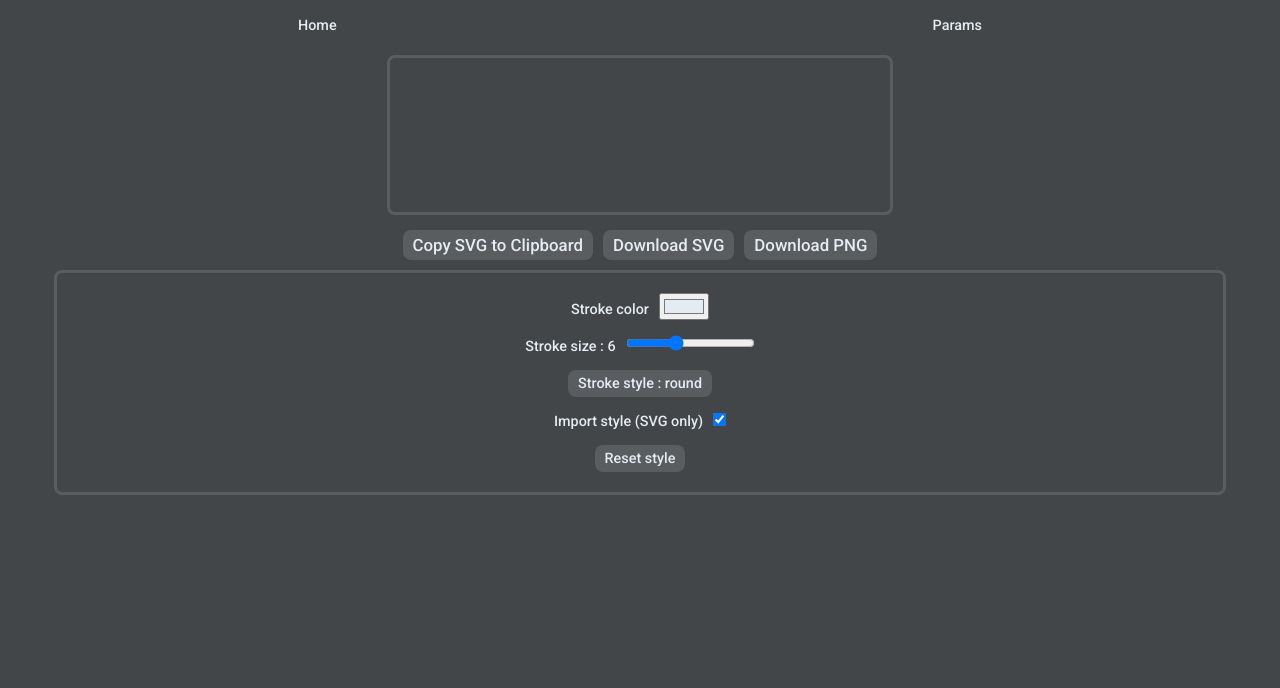
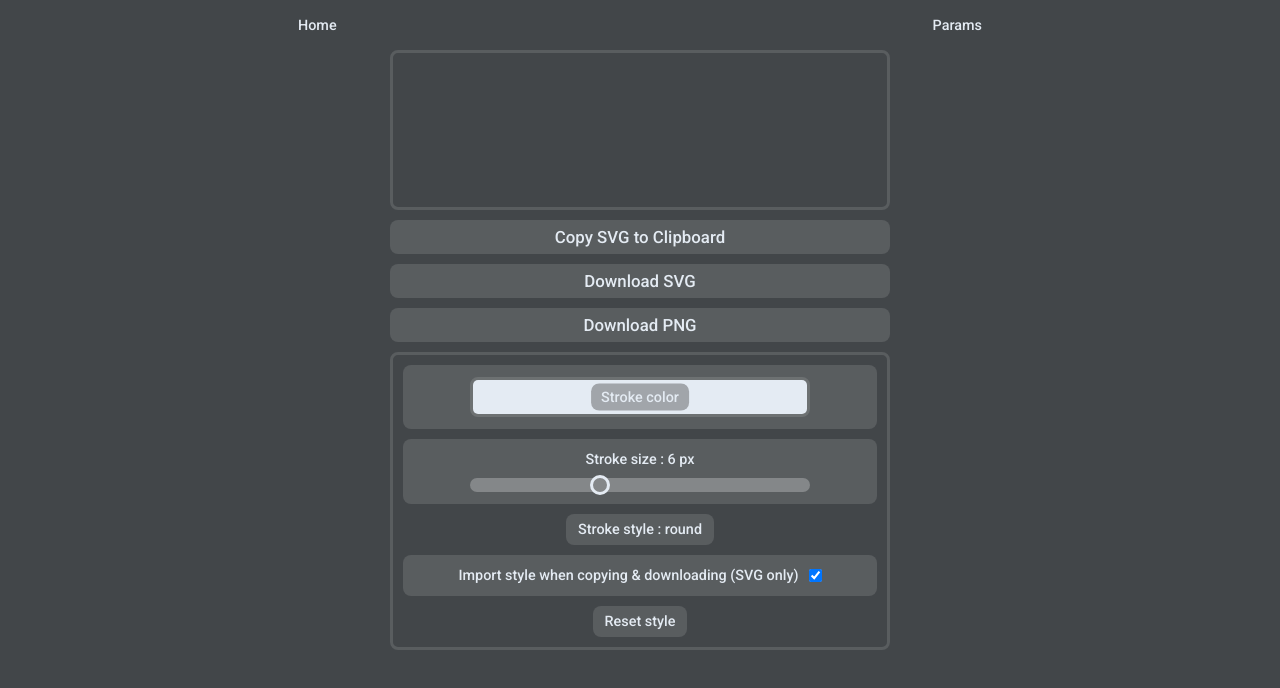
Before and after one commit to BHRKTRE/icoglyphs, a SvelteKit app: page /ico/1 in a window 1280 px wide. Shown: the top 688 px of the page. Built offline with nearby package versions, Linux system fonts and the light colour scheme.

Commit message:
style(ico, SvgStyler, global): update global variables, enhance visual rendering, UI/UX refinements

```diff
--- a/src/lib/components/SvgStyler.svelte
+++ b/src/lib/components/SvgStyler.svelte
@@ -27,13 +27,17 @@
 		actualiseLocalStorage('icoGlyphsUserStyle', globalVarFront.icoGlyphUserSettings.style);
 	}
 
-	// $inspect(globalVarFront.icoGlyphUserSettings.useStyleForSvgDownload);
+	let inputWidth = $derived(100 / globalVarFront.psi + '%');
+	// $inspect(inputWidth);
 </script>
 
 <div class="svg-styler-container">
-	<div class="mod-color-container">
-		<label for="stroke-color">Stroke color</label><input
-			id="stroke-color"
+	<div class="mod-color-container hover-border">
+		<div class="column-container" id="stroke-color-container">
+			<label for="stroke-color-input" id="stroke-color-label">Stroke color</label>
+			<input
+				style="width: {inputWidth};"
+				id="stroke-color-input"
 				class="color-input"
 				type="color"
 				bind:value={globalVarFront.icoGlyphUserSettings.style.stroke}
@@ -41,10 +45,13 @@
 					actualiseLocalStorage('icoGlyphsUserStyle', globalVarFront.icoGlyphUserSettings.style)}
 			/>
 		</div>
-	<div class="mod-color-container">
+	</div>
+	<div class="mod-color-container hover-border">
+		<div class="column-container">
 			<label for="stroke-size"
-			>Stroke size : {globalVarFront.icoGlyphUserSettings.style['stroke-width']}</label
+				>Stroke size : {globalVarFront.icoGlyphUserSettings.style['stroke-width']} px</label
 			><input
+				style="width: {inputWidth};"
 				id="stroke-size"
 				class="color-input"
 				bind:value={globalVarFront.icoGlyphUserSettings.style['stroke-width']}
@@ -52,17 +59,19 @@
 					actualiseLocalStorage('icoGlyphsUserStyle', globalVarFront.icoGlyphUserSettings.style)}
 				min="0"
 				max="16"
-			step="0.4"
+				step="0.1"
 				type="range"
 			/>
+		</div>
 	</div>
 	<button onclick={changeStrokeType} class="text-button">
 		Stroke style :
 		{globalVarFront.icoGlyphUserSettings.style['stroke-linejoin']}
 	</button>
 
-	<div class="mod-color-container">
-		<label for="toggle-import-style">Import style (SVG only)</label><input
+	<div class="mod-color-container hover-border">
+		<label for="toggle-import-style">Import style when copying & downloading (SVG only)</label
+		><input
 			id="toggle-import-style"
 			class="color-input"
 			type="checkbox"
@@ -84,14 +93,50 @@
 		flex-direction: column;
 		align-items: center;
 		justify-content: center;
-		padding: 20px;
-		border: var(--b2) 3px solid;
+		padding: var(--spacingMedium);
+		border: var(--b2) var(--borderWidthMedium) solid;
 		border-radius: var(--br);
 		width: 100%;
-		gap: 15px;
+		gap: var(--spacingMedium);
+		max-width: var(--maxWidthMedium);
 	}
 
-	.color-input {
-		margin-left: 10px;
+	.mod-color-container {
+		display: flex;
+		align-items: center;
+		justify-content: center;
+		background: var(--b2);
+		border-radius: var(--br);
+		width: 100%;
+		padding: var(--spacingMedium);
+		gap: var(--spacingMedium);
+	}
+
+	.column-container {
+		display: flex;
+		flex-direction: column;
+		align-items: center;
+		justify-content: center;
+		width: 100%;
+		gap: var(--spacingMedium);
+	}
+
+	#stroke-color-label {
+		position: absolute;
+		left: 50%;
+		top: 50%;
+		transform: translate(-50%, -50%);
+		pointer-events: none;
+		background: var(--b1o3);
+		padding: var(--spacingSmall) var(--spacingMedium);
+		border-radius: var(--br);
+	}
+
+	#stroke-color-container {
+		position: relative;
+	}
+
+	#stroke-color-input {
+		height: 40px;
 	}
 </style>
--- a/src/lib/components/button/CopySvgButton.svelte
+++ b/src/lib/components/button/CopySvgButton.svelte
@@ -25,12 +25,9 @@
 
 	function copySvgToClipBoard() {
 		navigator.clipboard.writeText(completSvg);
-		console.log(completSvg);
 	}
 
 	const ariaLabel = `Copy the SVG to clipboard.`;
-
-	$inspect(globalVarFront.icoGlyphUserSettings.useStyleForSvgDownload);
 </script>
 
 <button class="text-button" aria-label={ariaLabel} onclick={copySvgToClipBoard}>
@@ -38,4 +35,7 @@
 </button>
 
 <style>
+	button {
+		width: 100%;
+	}
 </style>
--- a/src/lib/components/button/DownLoadPngButton.svelte
+++ b/src/lib/components/button/DownLoadPngButton.svelte
@@ -63,3 +63,9 @@
 <button class="text-button" aria-label={ariaLabel} onclick={downloadPng}>
 	<h3>Download PNG</h3>
 </button>
+
+<style>
+	button {
+		width: 100%;
+	}
+</style>
--- a/src/lib/components/button/DownLoadSvgButton.svelte
+++ b/src/lib/components/button/DownLoadSvgButton.svelte
@@ -43,3 +43,9 @@
 <button class="text-button" aria-label={ariaLabel} onclick={downloadSvg}>
 	<h3>Download SVG</h3>
 </button>
+
+<style>
+	button {
+		width: 100%;
+	}
+</style>
--- a/src/lib/components/clickable/IcoGlyphLinked.svelte
+++ b/src/lib/components/clickable/IcoGlyphLinked.svelte
@@ -31,7 +31,6 @@
 
 <style>
 	.icoglyphContainer {
-		margin: 5px;
-		border-radius: 5%;
+		border-radius: var(--br);
 	}
 </style>
--- a/src/lib/design/applySvgUserStyles.svelte.js
+++ b/src/lib/design/applySvgUserStyles.svelte.js
@@ -27,6 +27,5 @@ export function applySvgUserStyles() {
 	const useStyleForSvgDownload = localStorage.getItem('useStyleForSvgDownload');
 	if (useStyleForSvgDownload) {
 		globalVarFront.icoGlyphUserSettings.useStyleForSvgDownload = JSON.parse(useStyleForSvgDownload);
-		console.log(useStyleForSvgDownload);
 	}
 }
--- a/src/routes/+page.svelte
+++ b/src/routes/+page.svelte
@@ -80,6 +80,7 @@
 		justify-content: center;
 		height: 100%;
 		width: 100%;
+		gap: var(--spacingMedium);
 	}
 
 	main {
--- a/src/routes/ico/[icoGlyphNameSlug]/+page.svelte
+++ b/src/routes/ico/[icoGlyphNameSlug]/+page.svelte
@@ -99,22 +99,25 @@
 		display: flex;
 		flex-wrap: wrap;
 		justify-content: center;
+		gap: var(--spacingMedium);
+		padding: var(--spacingMedium);
 	}
 
 	#buttonContainer {
-		margin: 10px;
-		gap: 10px;
+		margin: var(--spacingMedium) 0;
+		gap: var(--spacingMedium);
 		display: flex;
 		flex-wrap: wrap;
-		justify-content: center;
+		justify-content: space-between;
+		width: 100%;
+		max-width: var(--maxWidthMedium);
 	}
 
 	#icoglyph-container {
 		width: 100%;
 		height: 100%;
-		border: var(--b2) 3px solid;
-		margin: 5px;
+		border: var(--b2) var(--borderWidthMedium) solid;
 		border-radius: var(--br);
-		max-width: 500px;
+		max-width: var(--maxWidthMedium);
 	}
 </style>
--- a/static/global-style/global.css
+++ b/static/global-style/global.css
@@ -52,7 +52,7 @@ body[data-color-mode='grey'] {
 	/* background color */
 	--b1: #424649;
 	/* background color opacity*/
-	--b1o3: rgba(255, 255, 255, 0.384);
+	--b1o3: rgba(19, 17, 17, 0.322);
 	/* b1 light var */
 	--b2: #ffffff1f;
 	/* mostly for tooltips */
@@ -81,7 +81,7 @@ body[data-color-mode='dark'] {
 	/* background color */
 	--b1: #141516;
 	/* background color opacity*/
-	--b1o3: rgba(255, 255, 255, 0.384);
+	--b1o3: rgba(19, 17, 17, 0.322);
 	/* b1 light var */
 	--b2: #ffffff1f;
 	/* mostly for tooltips */
@@ -98,8 +98,16 @@ body[data-color-mode='dark'] {
 	/* Border radius */
 	--br: 8px;
 
-	/* Border width */
-	--borderWidth: 2px;
+	/* Border */
+	--borderWidthMedium: 3px;
+	--borderWidthSmall: 2px;
+
+	/* Max width for medium-sized elements */
+	--maxWidthMedium: 500px;
+
+	/* Spacing for margins, padding, gaps etc...*/
+	--spacingMedium: 10px;
+	--spacingSmall: 5px;
 }
 
 body {
@@ -108,6 +116,10 @@ body {
 
 * {
 	margin: 0;
+	box-sizing: border-box;
+}
+
+a {
 	text-decoration: none;
 }
 
@@ -133,15 +145,27 @@ button {
 	color: inherit;
 	cursor: pointer;
 	border: none;
-	transition: 500ms;
+	transition: 200ms;
+	border: var(--borderWidthSmall) solid transparent;
 }
 
-button:hover {
+.hover-border {
+	transition: 200ms;
+	border: var(--borderWidthSmall) solid transparent;
+}
+
+button:hover,
+.hover-border:hover {
+	border: var(--borderWidthSmall) solid var(--b3);
+}
+
+button:active {
 	background: var(--b3);
 }
 
 .text-button {
-	padding: 5px 10px;
+	background: var(--b2);
+	padding: var(--spacingSmall) var(--spacingMedium);
 	border-radius: var(--br);
 }
 
@@ -161,3 +185,89 @@ input[type='text'] {
 	border-radius: var(--br);
 	background: var(--b2);
 }
+
+/* ********** */
+/* INPUTS */
+/* ********** */
+
+/* range */
+
+input[type='range'] {
+	--track-height: 14px;
+	--track-border-radius: 20px;
+	--thumb-width: 20px;
+	-webkit-appearance: none;
+	appearance: none;
+	background: transparent;
+	cursor: pointer;
+	width: 100%;
+}
+
+/***** Track Styles *****/
+/***** Chrome, Safari, Opera, and Edge Chromium *****/
+input[type='range']::-webkit-slider-runnable-track {
+	background: var(--b3);
+	height: var(--track-height);
+	border-radius: var(--track-border-radius);
+}
+
+/******** Firefox ********/
+input[type='range']::-moz-range-track {
+	background: var(--b3);
+	height: var(--track-height);
+	border-radius: var(--track-border-radius);
+}
+input[type='range']::-webkit-slider-thumb {
+	-webkit-appearance: none;
+	appearance: none;
+	height: var(--thumb-width);
+	width: var(--thumb-width);
+	background: none;
+	border-radius: 100%;
+	margin-top: -3px;
+	border: var(--borderWidthMedium) solid var(--t1);
+}
+
+input[type='range']::-moz-range-thumb {
+	border: var(--borderWidthMedium) solid var(--t1); /*Removes extra border that FF applies*/
+	border-radius: 100%;
+	background: none;
+	height: var(--thumb-width);
+	width: var(--thumb-width);
+}
+
+/* color */
+
+input[type='color'] {
+	appearance: none;
+	-moz-appearance: none;
+	-webkit-appearance: none;
+	background: none;
+	border: var(--borderWidthMedium) solid var(--b2);
+	cursor: pointer;
+	padding: 0;
+	border-radius: var(--br);
+}
+
+/* *:focus {
+	border-radius: 0;
+	outline: none;
+} */
+
+::-webkit-color-swatch-wrapper {
+	padding: 0;
+}
+
+::-webkit-color-swatch {
+	border: 0;
+	border-radius: 0;
+}
+
+::-moz-color-swatch,
+::-moz-focus-inner {
+	border: 0;
+}
+
+::-moz-focus-inner {
+	padding: 0;
+}
```
Lines whose indentation alone changed are shown as unchanged.
